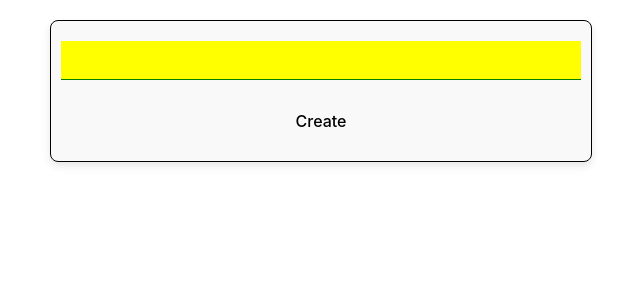
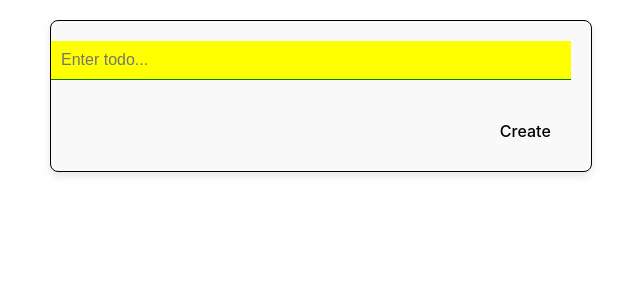
Before and after one commit to Sefer22/Typescript-TODOAPP, a React (Vite) app in the folder typescript-todoapp/: page / in a window 1280 px wide. Shown: the top 300 px of the page, without its empty margins (319-959 px from the left). Built offline with nearby package versions, Linux system fonts and the light colour scheme.

Commit message:
developed

```diff
--- a/typescript-todoapp/src/App.css
+++ b/typescript-todoapp/src/App.css
@@ -11,7 +11,7 @@ body{
   width: 500px;
   display: flex;
   flex-direction: column;
-  align-items: center;
+  align-items: flex-end;
   justify-content: center;
   border: 1px solid black;
   margin-top: 20px;
@@ -33,12 +33,13 @@ body{
 button{
   padding: 10px 20px;
   border: none;
-  background-color: black;
+  background-color:gold;
   color: black;
   font-size: 16px;
   cursor: pointer;
   border-radius: 4px;
   transition: background-color 0.3s ease;
+  margin-top: 10px;
 }
 
 button:hover{
--- a/typescript-todoapp/src/components/TodoCreate.tsx
+++ b/typescript-todoapp/src/components/TodoCreate.tsx
@@ -4,7 +4,7 @@ function TodoCreate() {
   return (
 
     <div className='todo-create'>
-        <input className='text' type="text" />
+        <input className='text' type="text" placeholder='Enter todo...' />
         <button>Create</button>
     </div>
   )
```
Also changed, not shown: typescript-todoapp/src/components/TodoList.tsx (added, +11 -0 lines).
